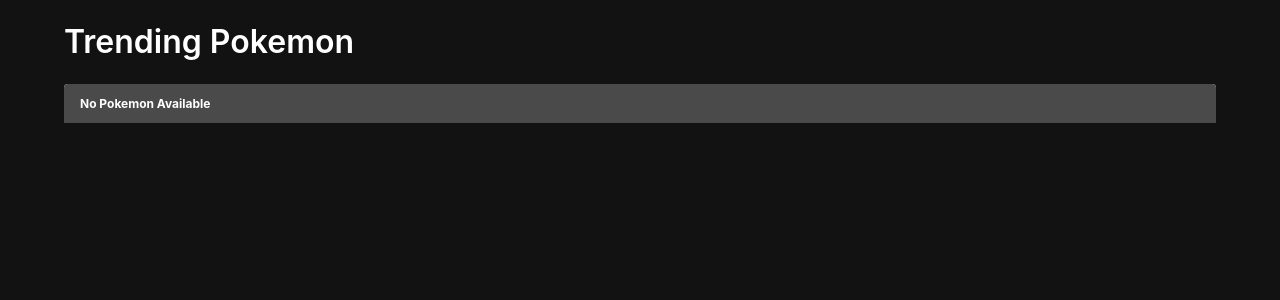
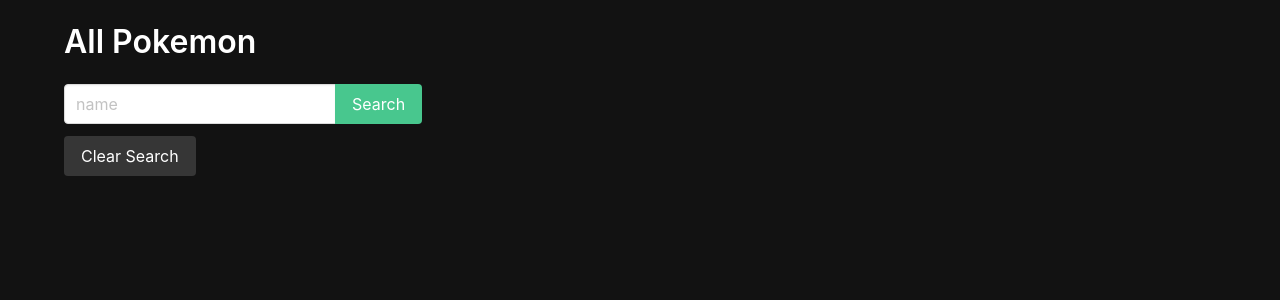
Before and after one commit to jjng03/finch_collector, a Django app: page /pokedex/ in a window 1280 px wide. Shown: the part 52-352 px from the top of the page. Run offline with Django 4.2, Linux system fonts and the light colour scheme; data that the repository does not hold is empty.

Commit message:
created a search bar

```diff
--- a/main_app/templates/pokemon_list.html
+++ b/main_app/templates/pokemon_list.html
@@ -1,11 +1,18 @@
-{% extends 'base.html' %}
+{% extends 'base.html' %} {% block content %}
 
-{% comment %} for head title tags and helping us with SEO {% endcomment %}
-{% block title %}Pokemon{% endblock  %}
+<h1 class="title pt-5">{{header}}</h1>
 
-{% block content %}
-
-<h1 class="title pt-5">Trending Pokemon</h1>
+<form class="mb-5" method="get">
+  <div class="field has-addons">
+    <div class="control">
+      <input class="input" type="text" name="name" placeholder="name" />
+    </div>
+    <div class="control">
+      <input class="button is-success" type="submit" value="Search" />
+    </div>
+  </div>
+  <a class="button is-dark" href="{% url 'pokemon_list' %}">Clear Search</a>
+</form>
 <div class="gallery">
   {% for poke in pokemon %}
   <a href="">
@@ -20,12 +27,7 @@
       </div>
     </div>
   </a>
-	{% empty %}
-  <article class="message">
-    <div class="message-header">
-      <p>No Pokemon Available</p>
-    </div>
-  </article>
   {% endfor %}
 </div>
+
 {% endblock %}
--- a/main_app/views.py
+++ b/main_app/views.py
@@ -13,5 +13,11 @@ class PokemonList(TemplateView):
 
     def get_context_data(self, **kwargs):
         context = super().get_context_data(**kwargs)
-        context["pokemon"] = Pokemon.objects.all()
+        name = self.request.GET.get("name")
+        if name != None:
+            context["pokemon"] = Pokemon.objects.filter(name__icontains=name)
+            context["header"] = f"Searching for {name}"
+        else:
+            context["pokemon"] = Pokemon.objects.all()
+            context["header"] = "All Pokemon"
         return context
```
